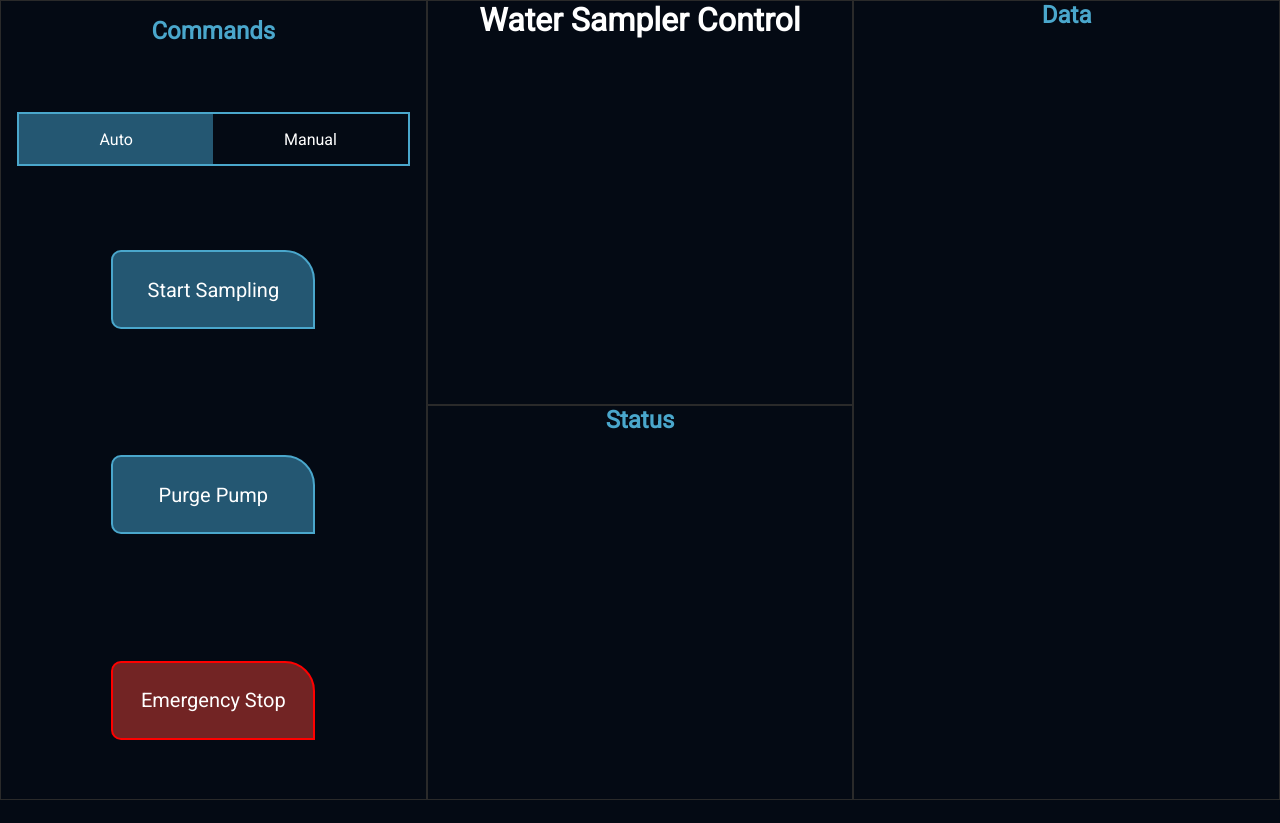
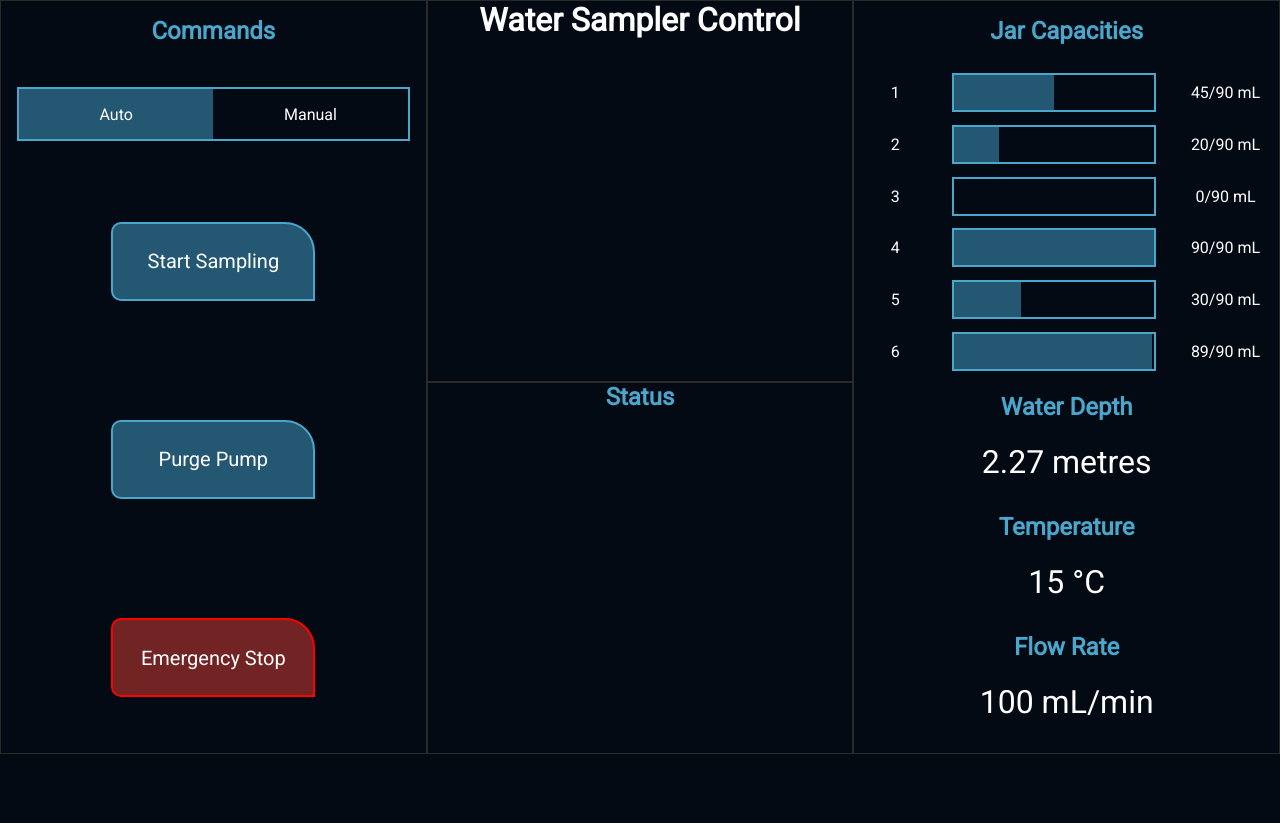
Before and after one commit to JimmeeX/mman4020-demo, a React (Create React App) app in the folder src/ros/gui/: page / in a window 1280 px wide. After the commit the page ends 800 px from the top, so only its background shows below. Built offline with nearby package versions, Linux system fonts and the light colour scheme; what roslib would draw is missing.

Commit message:
add progressbar; implement data component UI

```diff
--- a/src/ros/gui/src/components/ProgressBar.jsx
+++ b/src/ros/gui/src/components/ProgressBar.jsx
@@ -1,7 +1,30 @@
 import React from 'react';
 
+const maxWidth = 200;
+
 const ProgressBar = props => {
-  return <div className='progress-bar'></div>;
+  const { id, name, current, max, units } = props;
+
+  const currWidth = (current / max) * maxWidth;
+
+  return (
+    <div id={id} className='progress-bar'>
+      <p className='progress-bar__name'>{name}</p>
+      <div className='progress-bar__rect' style={{ width: `${maxWidth}px` }}>
+        <div
+          className='progress-bar__rect-max'
+          style={{ width: `${maxWidth}px` }}
+        />
+        <div
+          className='progress-bar__rect-current'
+          style={{ width: `${currWidth}px` }}
+        />
+      </div>
+      <p className='progress-bar__text'>
+        {current}/{max} {units}
+      </p>
+    </div>
+  );
 };
 
 export default ProgressBar;
--- a/src/ros/gui/src/pages/Data.jsx
+++ b/src/ros/gui/src/pages/Data.jsx
@@ -1,9 +1,45 @@
 import React from 'react';
 
+import ProgressBar from '../components/ProgressBar';
+
 const Data = () => {
+  const jars = [
+    { id: 'jar-1', key: 1, name: '1', current: 45, max: 90, units: 'mL' },
+    { id: 'jar-2', key: 2, name: '2', current: 20, max: 90, units: 'mL' },
+    { id: 'jar-3', key: 3, name: '3', current: 0, max: 90, units: 'mL' },
+    { id: 'jar-4', key: 4, name: '4', current: 90, max: 90, units: 'mL' },
+    { id: 'jar-5', key: 5, name: '5', current: 30, max: 90, units: 'mL' },
+    { id: 'jar-6', key: 6, name: '6', current: 89, max: 90, units: 'mL' }
+  ];
+
+  // const waterLevel = [
+  //   {key: 1, }
+  // ]
+
   return (
-    <div id='data'>
-      <h2>Data</h2>
+    <div id='data' className='container'>
+      <div id='data-capacities'>
+        <h2 id='data-capacities__title'>Jar Capacities</h2>
+        <div id='data-capacities__content'>
+          {jars.map(item => (
+            <ProgressBar {...item} />
+          ))}
+        </div>
+      </div>
+      <div id='data-info'>
+        <div id='data-info__depth' className='data-info__container'>
+          <h2>Water Depth</h2>
+          <p>2.27 metres</p>
+        </div>
+        <div id='data-info__temperature' className='data-info__container'>
+          <h2>Temperature</h2>
+          <p>15 °C</p>
+        </div>
+        <div id='data-info__flow' className='data-info__container'>
+          <h2>Flow Rate</h2>
+          <p>100 mL/min</p>
+        </div>
+      </div>
     </div>
   );
 };
--- a/src/ros/gui/src/style/_app.scss
+++ b/src/ros/gui/src/style/_app.scss
@@ -10,8 +10,8 @@ body {
 
 #app {
   display: grid;
-  width: 100vw;
-  height: 100vh;
+  // width: 100%;
+  // height: 100%;
 
   grid-template-columns: 1fr 1fr 1fr;
   grid-template-areas:
@@ -47,7 +47,7 @@ body {
 #command {
   display: grid;
 
-  grid-template-rows: 75px 75px auto;
+  grid-template-rows: $title 75px auto;
   grid-template-areas:
     'command-title'
     'command-nav'
@@ -87,3 +87,80 @@ body {
       'button-stop    button-stop';
   }
 }
+
+#diagram {
+}
+
+#status {
+}
+
+#data {
+  display: grid;
+
+  grid-template-rows: 1fr 1fr;
+  grid-template-areas:
+    'data-capacities'
+    'data-info';
+
+  #data-capacities {
+    grid-area: data-capacities;
+
+    display: grid;
+    grid-template-rows: $title auto;
+    grid-template-areas:
+      'title'
+      'content';
+
+    &__title {
+      grid-area: title;
+    }
+
+    &__content {
+      grid-area: content;
+
+      display: grid;
+    }
+  }
+
+  #data-info {
+    grid-area: data-info;
+
+    display: grid;
+    grid-template-rows: 1fr 1fr 1fr;
+    grid-template-areas:
+      'depth'
+      'temperature'
+      'flow';
+
+    &__depth {
+      grid-area: depth;
+    }
+
+    &__temperature {
+      grid-area: temperature;
+    }
+
+    &__flow {
+      grid-area: flow;
+    }
+
+    .data-info__container {
+      padding: 1rem 0px 1rem 0px;
+      // border-bottom: 1px solid colour(gray);
+
+      display: grid;
+      grid-template-rows: $title auto;
+      grid-template-areas:
+        'title'
+        'content';
+
+      h2 {
+        grid-area: title;
+      }
+
+      p {
+        grid-area: content;
+      }
+    }
+  }
+}
--- a/src/ros/gui/src/style/_components.scss
+++ b/src/ros/gui/src/style/_components.scss
@@ -6,7 +6,6 @@
   margin-top: 20px;
 
   height: 50px;
-  // background-color: #aaaaaa;
   border: 2px solid colour(blue);
   &__list {
     display: flex;
@@ -34,7 +33,6 @@
 .button {
   height: 50px;
   width: 150px;
-  // padding: 1rem;
 
   border-radius: 10px 30px 0px 10px;
 
@@ -45,7 +43,6 @@
 .button.large {
   height: 75px;
   width: 200px;
-  // padding: 1.2rem;
 }
 
 .button.blue {
@@ -57,3 +54,49 @@
   background-color: colour(dark_red);
   border: 2px solid colour(red);
 }
+
+.progress-bar {
+  display: grid;
+  grid-template-columns: 50px auto 75px;
+  grid-template-areas: 'name rect text';
+
+  &__name {
+    grid-area: name;
+    align-self: center;
+    justify-self: center;
+  }
+
+  &__rect {
+    grid-area: rect;
+    align-self: center;
+    justify-self: center;
+
+    position: relative;
+    border: 2px solid colour(blue);
+
+    height: 35px;
+  }
+
+  &__rect-max {
+    position: absolute;
+    height: 100%;
+
+    background-color: colour(darker_blue);
+  }
+
+  &__rect-current {
+    position: absolute;
+    // top: 0px;
+    // bottom: 0px;
+    // position: absolute;
+    height: 100%;
+
+    background-color: colour(dark_blue);
+  }
+
+  &__text {
+    grid-area: text;
+    align-self: center;
+    justify-self: center;
+  }
+}
--- a/src/ros/gui/src/style/_typography.scss
+++ b/src/ros/gui/src/style/_typography.scss
@@ -4,13 +4,13 @@ body {
   font-family: 'Roboto', sans-serif;
 }
 
-h1 {
+h1,
+p {
   color: colour(white);
 }
 
 h2 {
   color: colour(blue);
-  // font-size: 1.5rem;
 }
 
 .nav {
@@ -26,3 +26,9 @@ h2 {
   font-size: 1.25rem;
   color: colour(white);
 }
+
+.data-info__container {
+  p {
+    font-size: 2rem;
+  }
+}
--- a/src/ros/gui/src/style/_variables.scss
+++ b/src/ros/gui/src/style/_variables.scss
@@ -11,3 +11,5 @@ $colours: (
   white: #ffffff,
   gray: #2a2a2a
 );
+
+$title: 50px;
--- a/src/ros/gui/src/style/main.css
+++ b/src/ros/gui/src/style/main.css
@@ -3,7 +3,8 @@ body {
   font-family: 'Roboto', sans-serif;
 }
 
-h1 {
+h1,
+p {
   color: #ffffff;
 }
 
@@ -25,6 +26,10 @@ h2 {
   color: #ffffff;
 }
 
+.data-info__container p {
+  font-size: 2rem;
+}
+
 * {
   margin: 0;
   padding: 0;
@@ -38,8 +43,6 @@ body {
 #app {
   display: -ms-grid;
   display: grid;
-  width: 100vw;
-  height: 100vh;
   -ms-grid-columns: 1fr 1fr 1fr;
       grid-template-columns: 1fr 1fr 1fr;
       grid-template-areas: 'command diagram data' 'command diagram data' 'command status  data' 'command status  data';
@@ -83,8 +86,8 @@ body {
 #command {
   display: -ms-grid;
   display: grid;
-  -ms-grid-rows: 75px 75px auto;
-      grid-template-rows: 75px 75px auto;
+  -ms-grid-rows: 50px 75px auto;
+      grid-template-rows: 50px 75px auto;
       grid-template-areas: 'command-title' 'command-nav' 'command-buttons';
 }
 
@@ -117,6 +120,89 @@ body {
 
 #command #command-grid-manual {
       grid-template-areas: 'button-pump    button-valve-1' 'button-valve-2 button-valve-3' 'button-valve-4 button-valve-5' 'button-valve-6 button-valve-7' 'button-stop    button-stop';
+}
+
+#data {
+  display: -ms-grid;
+  display: grid;
+  -ms-grid-rows: 1fr 1fr;
+      grid-template-rows: 1fr 1fr;
+      grid-template-areas: 'data-capacities' 'data-info';
+}
+
+#data #data-capacities {
+  -ms-grid-row: 1;
+  -ms-grid-column: 1;
+  grid-area: data-capacities;
+  display: -ms-grid;
+  display: grid;
+  -ms-grid-rows: 50px auto;
+      grid-template-rows: 50px auto;
+      grid-template-areas: 'title' 'content';
+}
+
+#data #data-capacities__title {
+  -ms-grid-row: 1;
+  -ms-grid-column: 1;
+  grid-area: title;
+}
+
+#data #data-capacities__content {
+  -ms-grid-row: 2;
+  -ms-grid-column: 1;
+  grid-area: content;
+  display: -ms-grid;
+  display: grid;
+}
+
+#data #data-info {
+  -ms-grid-row: 2;
+  -ms-grid-column: 1;
+  grid-area: data-info;
+  display: -ms-grid;
+  display: grid;
+  -ms-grid-rows: 1fr 1fr 1fr;
+      grid-template-rows: 1fr 1fr 1fr;
+      grid-template-areas: 'depth' 'temperature' 'flow';
+}
+
+#data #data-info__depth {
+  -ms-grid-row: 1;
+  -ms-grid-column: 1;
+  grid-area: depth;
+}
+
+#data #data-info__temperature {
+  -ms-grid-row: 2;
+  -ms-grid-column: 1;
+  grid-area: temperature;
+}
+
+#data #data-info__flow {
+  -ms-grid-row: 3;
+  -ms-grid-column: 1;
+  grid-area: flow;
+}
+
+#data #data-info .data-info__container {
+  padding: 1rem 0px 1rem 0px;
+  display: -ms-grid;
+  display: grid;
+  -ms-grid-rows: 50px auto;
+      grid-template-rows: 50px auto;
+      grid-template-areas: 'title' 'content';
+}
+
+#data #data-info .data-info__container h2 {
+  -ms-grid-row: 1;
+  -ms-grid-column: 1;
+  grid-area: title;
+}
+
+#data #data-info .data-info__container p {
+  -ms-grid-row: 2;
+  -ms-grid-column: 1;
+  grid-area: content;
 }
 
 .container {
@@ -173,4 +259,60 @@ body {
   background-color: #722424;
   border: 2px solid #ff0000;
 }
+
+.progress-bar {
+  display: -ms-grid;
+  display: grid;
+  -ms-grid-columns: 50px auto 75px;
+      grid-template-columns: 50px auto 75px;
+      grid-template-areas: 'name rect text';
+}
+
+.progress-bar__name {
+  -ms-grid-row: 1;
+  -ms-grid-column: 1;
+  grid-area: name;
+  -ms-flex-item-align: center;
+      -ms-grid-row-align: center;
+      align-self: center;
+  -ms-grid-column-align: center;
+      justify-self: center;
+}
+
+.progress-bar__rect {
+  -ms-grid-row: 1;
+  -ms-grid-column: 2;
+  grid-area: rect;
+  -ms-flex-item-align: center;
+      -ms-grid-row-align: center;
+      align-self: center;
+  -ms-grid-column-align: center;
+      justify-self: center;
+  position: relative;
+  border: 2px solid #4aa7cc;
+  height: 35px;
+}
+
+.progress-bar__rect-max {
+  position: absolute;
+  height: 100%;
+  background-color: #040a14;
+}
+
+.progress-bar__rect-current {
+  position: absolute;
+  height: 100%;
+  background-color: #245772;
+}
+
+.progress-bar__text {
+  -ms-grid-row: 1;
+  -ms-grid-column: 3;
+  grid-area: text;
+  -ms-flex-item-align: center;
+      -ms-grid-row-align: center;
+      align-self: center;
+  -ms-grid-column-align: center;
+      justify-self: center;
+}
 /*# sourceMappingURL=main.css.map */
```
Also changed, not shown: 1 other file (tests, documents, lock files or other folders).
